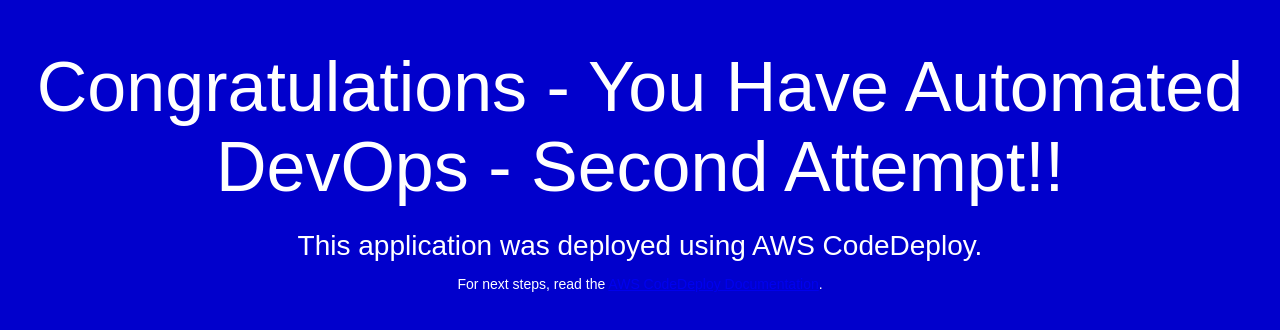
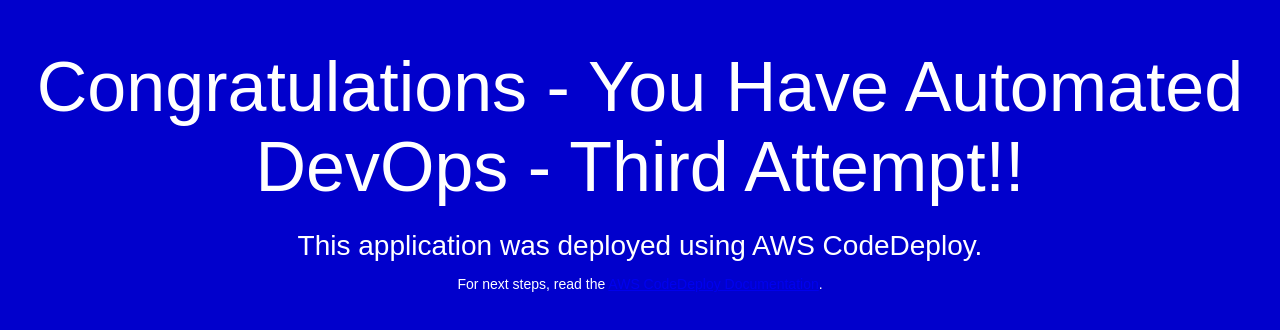
Before and after one commit to tgolly/codedeploysample, a plain HTML site: page index.html in a window 1280 px wide. Drawn offline with Linux system fonts and the light colour scheme.

Commit message:
third attempt

```diff
--- a/index.html
+++ b/index.html
@@ -26,7 +26,7 @@
 </head>
 <body>
   <div align="center">
-    <h1>Congratulations - You Have Automated DevOps - Second Attempt!!</h1>
+    <h1>Congratulations - You Have Automated DevOps - Third Attempt!!</h1>
     <h2>This application was deployed using AWS CodeDeploy.</h2>
     <p>For next steps, read the <a href="http://aws.amazon.com/documentation/codedeploy">AWS CodeDeploy Documentation</a>.</p>
   </div>
```
